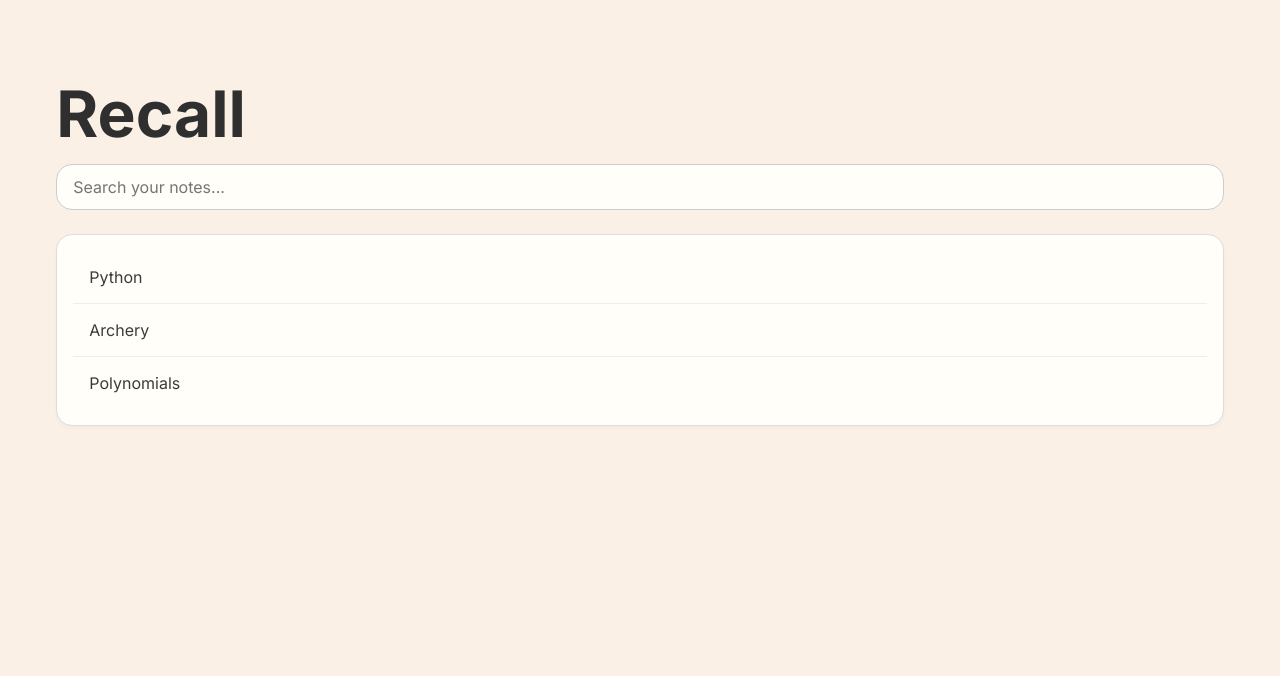
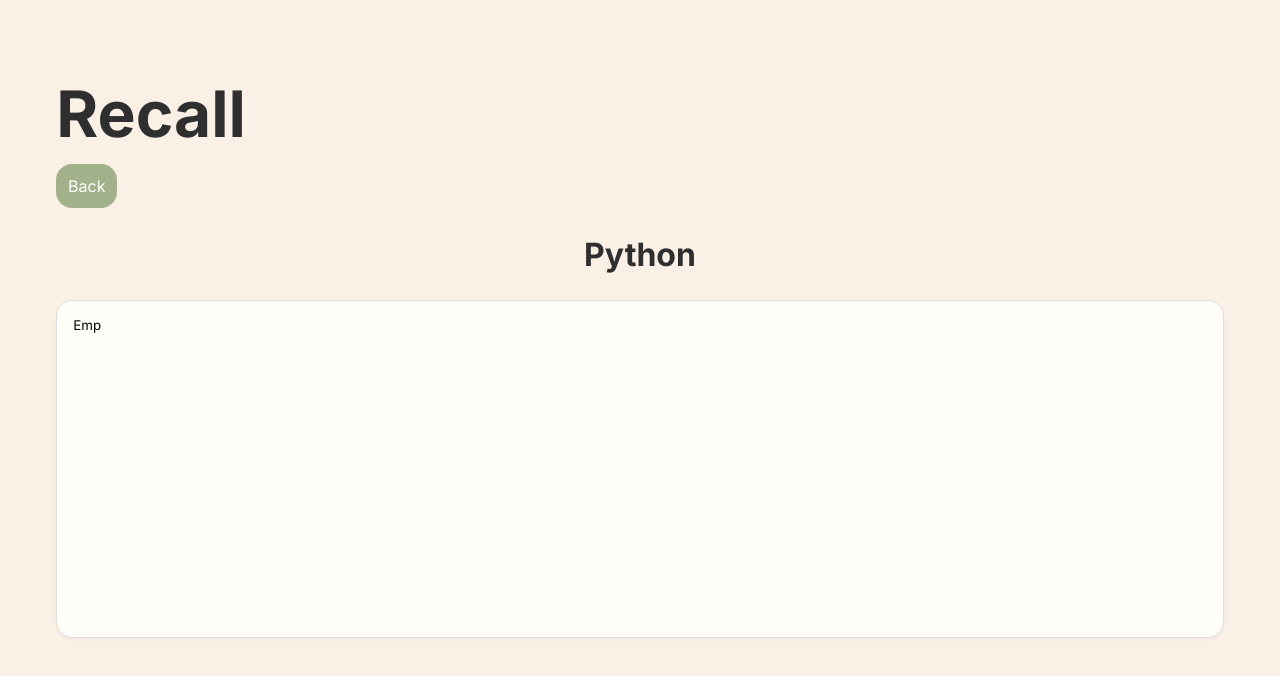
Before and after one commit to 9musa/recall, a React (Create React App) app: page / in a window 1280 px wide. Both pictures are taken after a click on the item "Python". Shown: the top 676 px of the page. Built offline with nearby package versions, Linux system fonts and the light colour scheme.

Commit message:
Implemented topic detail view and editable content box

```diff
--- a/src/App.css
+++ b/src/App.css
@@ -14,6 +14,18 @@ body {
   margin-left: 2%;
   margin-bottom: 1%;
   font-size: 4rem;
+}
+#contentBox textarea:focus {
+  outline: none;
+}
+#topicTitle {
+  color: #2F2F2F;
+  font-family: 'Inter', sans-serif;
+  align-self: center;
+  font-size: 2rem;
+  margin-left: auto;
+  margin-right: auto;
+  width: fit-content;
 }
 #main {
   display: flex;
@@ -52,6 +64,12 @@ body {
 .btn:hover {
   background-color: #87996e;
 }
+#backBtn{
+  margin-left: 2%;
+  width: 5%;
+  display: flex;
+  justify-content: center;
+}
 #topicBox {
 align-items: center;
 align-self: center;
@@ -64,6 +82,14 @@ align-self: center;
   padding: 1rem;
   align-self: center;
   align-items: center;
+  box-shadow: 0 2px 4px rgba(0,0,0,0.03);
+}
+#contentBox {
+  margin: 2%;
+  background-color: #fffef9;
+  border: 1px solid #ddd;
+  border-radius: 16px;
+  padding: 1rem;
   box-shadow: 0 2px 4px rgba(0,0,0,0.03);
 }
 .topicItem {
--- a/src/App.js
+++ b/src/App.js
@@ -12,6 +12,7 @@ function App() {
     setQuery(value);
   }
   const [topics, setTopics] = useState([{ title: "Python", content: "Emp" }, { title: "Archery", content: "pt" }, { title: "Polynomials", content: "ty" }]);
+  //holds the selected topic object
   const [selTopic, setSelTopic] = useState(null)
   //filtered array containing matching items, strips each ##
   const filteredTopics = topics.filter(topic => {
@@ -25,19 +26,74 @@ function App() {
     return topics.some(topic => topic.title.toLowerCase().includes(query.toLowerCase()))
   }, [query, topics])
   //returns true if any array element satisfies the condition
-  const handleAddTopic = (newTopic) => {
-    setTopics(prevTopic => [...prevTopic, newTopic]);
+  const handleAddTopic = (newTitle) => {
+    const newTopicObj = {title: newTitle, content: ""}
+    setTopics(prevTopic => [...prevTopic, newTopicObj]);
   }
   const handleTopicClick = (topic) => {
     console.log(`Topic clicked: ${topic.title}`);
-    setSelTopic(topics)
+    setSelTopic(topic)
   }
+  const handleGoBack = () => {
+    if (selTopic) {
+      saveTopicChanges(selTopic)
+    }
+    setSelTopic(null)
+  }
+  const handleContentChange = (e) => {
+    setSelTopic({
+      ...selTopic, content: e.target.value,
+    });
+  };
+  const saveTopicChanges = (topicToSave) => {
+    // 1. Find the index of the topic being edited
+    const index = topics.findIndex(topic => topic.title === topicToSave.title);
+
+    // 2. Create a copy of the topics array
+    const updatedTopics = [...topics];
+
+    // 3. Replace the old topic object with the new, edited selTopic
+    updatedTopics[index] = topicToSave;
+
+    // 4. Update the main topics state
+    setTopics(updatedTopics);
+};
   //TROUBLESHOOTING
-  console.log(topics);
-  topics.forEach((t, i) => console.log(i, typeof t, t));
+  //console.log(topics);
+  //topics.forEach((t, i) => console.log(i, typeof t, t));
+
+
+  //html functionality
   return (
     <div className="App">
       <h1 className='txt'>Recall</h1>
+      {selTopic ? (
+        <div id="detailView">
+          <div id="backHeader">
+            <button id="backBtn" className="btn" onClick={handleGoBack}>Back</button>
+            <h2 id="topicTitle">{selTopic.title}</h2>
+          </div>
+          <div id="contentBox">
+            <textarea
+                value={selTopic.content}
+                onChange={handleContentChange}
+                placeholder="Start typing your notes here..."
+                // Styling to ensure the textarea fits the contentBox design
+                style={{
+                    width: '100%',
+                    minHeight: '300px',
+                    border: 'none',
+                    padding: '0',
+                    margin: '0',
+                    resize: 'none',
+                    backgroundColor: 'inherit', /* Inherit the contentBox background */
+                    fontFamily: 'inherit',
+                }}
+              />
+          </div>
+        </div>
+      ) : (
+      <>
         <div id="main">
           <Bar query={query} onQueryChange={handleQueryChange} />
           {query.trim() !== '' && (!doesQueryMatch ? (
@@ -51,6 +107,8 @@ function App() {
             ))}
           </ul>
         </div>
+      </>
+      )}
     </div>
   );
 }
```
Lines whose indentation alone changed are shown as unchanged.
